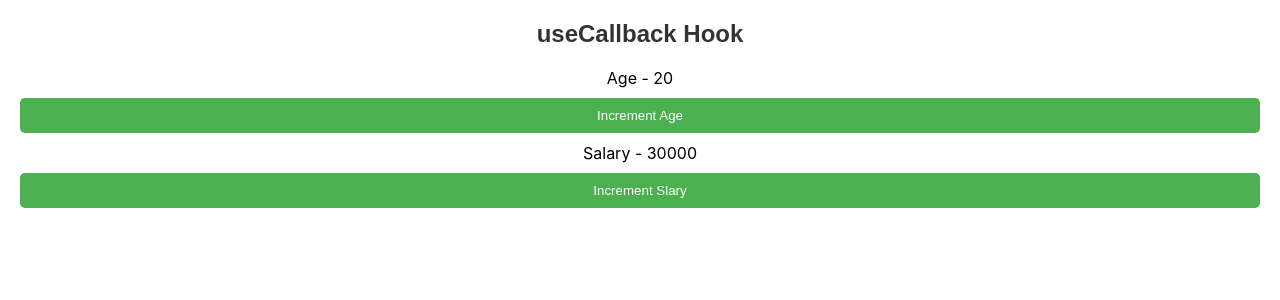
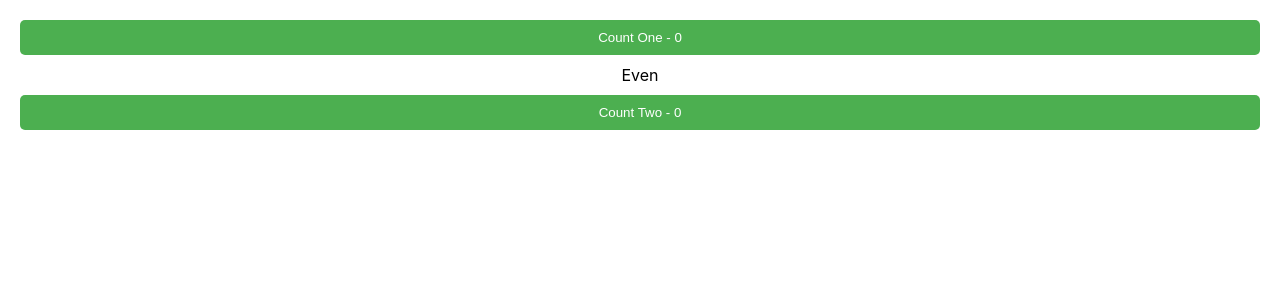
Before and after one commit to iamMseyed/my-react-app, a React (Create React App) app: page / in a window 1280 px wide. Shown: the top 300 px of the page. Built offline with nearby package versions, Linux system fonts and the light colour scheme.

Commit message:
added useMemo explained

```diff
--- a/src/App.js
+++ b/src/App.js
@@ -1,5 +1,6 @@
 import './App.css';
-import UseCallbackParent_1 from './UseCallbackParent_1';
+import UseMemo_Counter from './UseMemo_Counter';
+// import UseCallbackParent_1 from './UseCallbackParent_1';
 // import UseCallback from './UseCallback';
 // import UseMemo from './UseMemo';
 // import UseRef from './UseRef';
@@ -94,7 +95,8 @@ function App() {
      {/* <UseCallback/>
      <UseMemo/>
      <UseRef/> */}
-     <UseCallbackParent_1/>
+     {/* <UseCallbackParent_1/> */}
+     <UseMemo_Counter/>
     </div>
   );
 }
--- /dev/null
+++ b/src/UseMemo_Counter.js
@@ -0,0 +1,41 @@
+import { useState,useMemo } from "react";
+
+function UseMemo_Counter(){
+    const [counterOne, setCounterOne] = useState(0);
+    const [counterTwo, setCounterTwo] = useState(0);
+
+    const isEven = useMemo(
+        () => {
+            let i = 0
+            while(i<2000000000) i++
+            return counterOne %2 === 0
+        },[counterOne]
+    )
+    // isEven is now a variable
+    const incrementOne = ()=>{
+    setCounterOne(counterOne+1)
+    }
+
+    const decrementTwo = ()=>{
+        setCounterTwo(counterTwo+1)
+    }
+
+    // without useMemo
+    // const isEven = () =>{
+    //     let i = 0
+    //     while(i<2000000000) i++
+    //     return counterOne %2 === 0
+    // }
+
+    return (
+        <div>
+            <button onClick={incrementOne}>Count One - {counterOne}</button>
+            {/* <span>{isEven()?'Even':'Odd'}</span> */}
+             <span>{isEven?'Even':'Odd'}</span>
+            <button onClick={decrementTwo}>Count Two - {counterTwo}</button>
+        </div>
+    )
+}
+
+
+export default UseMemo_Counter;
```
